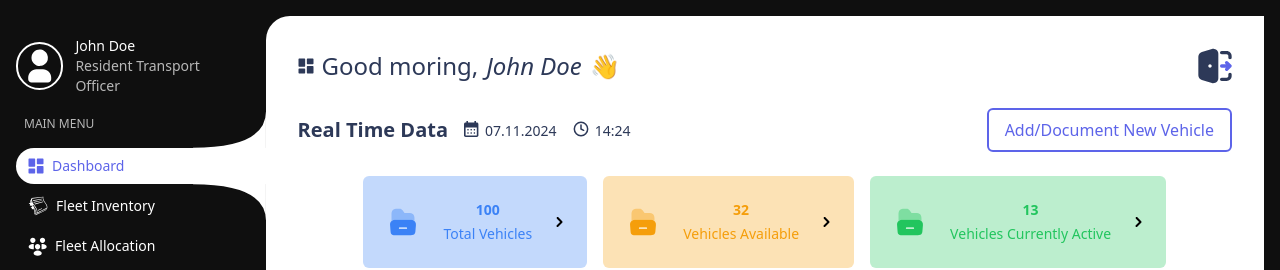
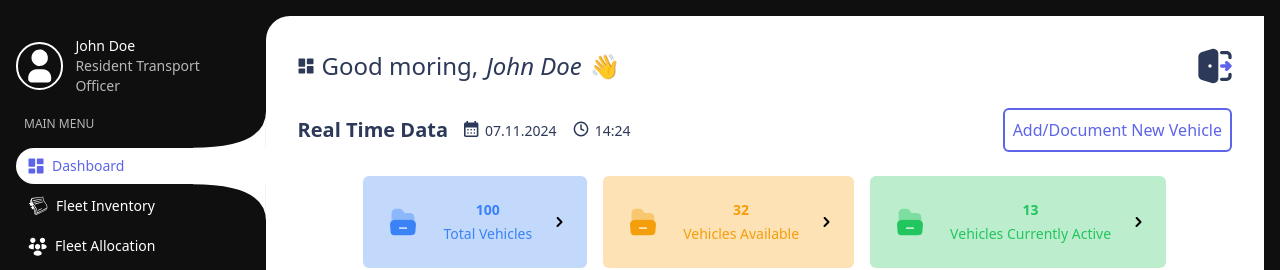
Before and after one commit to pineapptech/fleet-management-FE, a Next.js app: page /dashboard/home in a window 1280 px wide. Shown: the top 270 px of the page. Built offline with nearby package versions, Linux system fonts and the light colour scheme.

Commit message:
Clean up /dashboard components

```diff
--- a/src/app/dashboard/(with-layout)/_components/real-time-info.jsx
+++ b/src/app/dashboard/(with-layout)/_components/real-time-info.jsx
@@ -7,7 +7,7 @@ const RealTimeInfo = ({ title = "Real Time Data" }) => {
   const [date, setDate] = useState(new Date());
 
   useEffect(() => {
-    const timerId = setTimeout(() => setDate(new Date()), 60 * 1000);
+    const timerId = setTimeout(() => setDate(new Date()), 30 * 1000);
 
     return () => clearTimeout(timerId);
   });
@@ -16,7 +16,9 @@ const RealTimeInfo = ({ title = "Real Time Data" }) => {
 
   return (
     <div className="flex items-baseline gap-4 my-4 text-secondary text-sm">
-      <h2 className="capitalize font-extrabold text-xl">{title}</h2>
+      <h2 className="capitalize font-extrabold text-xl whitespace-nowrap">
+        {title}
+      </h2>
       <div className="date flex items-start gap-1.5">
         <CalendarIcon />
         <span>
--- a/src/app/dashboard/(with-layout)/home/page.jsx
+++ b/src/app/dashboard/(with-layout)/home/page.jsx
@@ -13,7 +13,7 @@ const DashboardHome = () => {
   return (
     <div>
       <Greeting />
-      <div className="flex justify-between items-center my-4">
+      <div className="flex justify-between items-center flex-wrap gap-2 my-4">
         <RealTimeInfo />
         <Button variant="outline">Add/Document New Vehicle</Button>
       </div>
--- a/src/app/dashboard/(with-layout)/home/trip-table.jsx
+++ b/src/app/dashboard/(with-layout)/home/trip-table.jsx
@@ -77,7 +77,6 @@ const TripTable = () => {
               className="accent-primary"
             />
           </th>
-          {/* <th className="w-fit p-2">&nbsp;</th> */}
           <th className="w-[20%]">Driver</th>
           <th className="w-[10%]">Car Type</th>
           <th className="w-[15%]">Ordered Time</th>
@@ -98,8 +97,6 @@ const TripTable = () => {
                   className="accent-primary"
                 />
               </td>
-              {/* <td>
-              </td> */}
               <td className="text-center flex justify-center items-center flex-wrap">
                 <UserIcon className="border-2 border-black rounded-full w-8 h-8 m-2" />
                 <div className="info">
--- a/src/components/button.jsx
+++ b/src/components/button.jsx
@@ -9,7 +9,7 @@ const Button = React.forwardRef(
 
     return (
       <button
-        className={`inline-block px-4 py-2 rounded-md hover:scale-105 active:scale-100 transition-transform ${variantStyles[variant]} ${className}`}
+        className={`inline-block p-2 rounded-md hover:scale-105 active:scale-100 transition-transform ${variantStyles[variant]} ${className}`}
         {...props}
       >
         {children}
```
